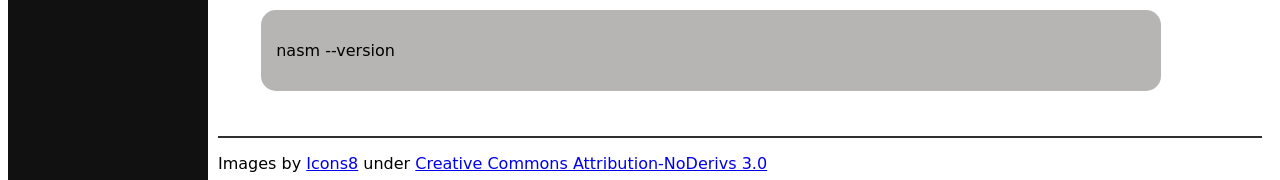
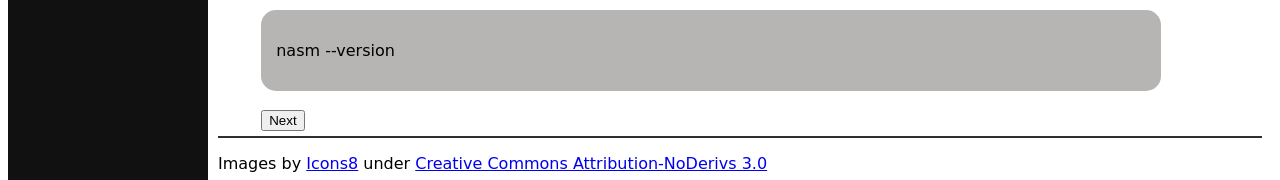
Before and after one commit to pounce-dev/website, a Flask app: page /learning/days/pre-reqs.html in a window 1280 px wide. Shown: the part 765-945 px from the top of the page. Run offline with Flask 3, Linux system fonts and the light colour scheme.

Commit message:
Fixed HTML formatting to match HTML style Guides, Added NEXT and BACK nav to the bottom of the LEARNING pages.

```diff
--- a/templates/learning/days/day1.html
+++ b/templates/learning/days/day1.html
@@ -96,6 +96,7 @@
 
 <br>
 <div class='bottom-nav'>
+    <a href="pre-reqs.html"><button class="back-day">Back</button></a>
     <a href="day2.html"><button class="next-day">Next</button></a>
 </div>
 <br>
--- a/templates/learning/days/pre-reqs.html
+++ b/templates/learning/days/pre-reqs.html
@@ -4,11 +4,14 @@
 <h1>Prerequisites</h1>
 <p>A list of software and knowledge to participate in the following lessons.</p>
 <h2>Knowledge</h2>
-    <p>A knowledge of binary, hexadecimal, the operating system you are using and how to install software/run commands are all necessary in order to understand what we are doing.</p>
+<p>A knowledge of binary, hexadecimal, the operating system you are using and how to install software/run commands are
+    all necessary in order to understand what we are doing.</p>
 <h2>Software</h2>
 <p>Install the following software to participate in the lessons (Latest/stable Builds should always work):</p>
 <h3>QEMU</h3>
-    <p><a href="https://www.qemu.org/download/" target="_blank">Download here</a>. <br> Windows: Download the installer from Stefan Weil install QEMU. Once it is installed, add the path to your qemu folder (usually C:\Program Files\qemu\) into your system's environmental variables PATH.<br>
+<p><a href="https://www.qemu.org/download/" target="_blank">Download here</a>. <br> Windows: Download the installer from
+    Stefan Weil install QEMU. Once it is installed, add the path to your qemu folder (usually C:\Program Files\qemu\)
+    into your system's environmental variables PATH.<br>
     Linux: Install with your package manager.
 </p>
 <p>Check to see if it is working by running: </p>
@@ -16,11 +19,18 @@
     <p>qemu-system-x86_64 --version</p>
 </div>
 <h3>NASM</h3>
-    <p><a href="https://www.nasm.us/" target="_blank">Download here</a>. <br> Windows: Use the installer provided in the stable build. <br>
+<p><a href="https://www.nasm.us/" target="_blank">Download here</a>. <br> Windows: Use the installer provided in the
+    stable build. <br>
     Linux: You may install with your package manager.
 </p>
 <p>Check to see if it is working by running: </p>
 <div class="codeblock">
     <p>nasm --version</p>
 </div>
+<br>
+<div class='bottom-nav'>
+    <a href="day1.html"><button class="next-day">Next</button></a>
+</div>
+<br>
+
 {% endblock %}
```
Lines whose indentation alone changed are shown as unchanged.
